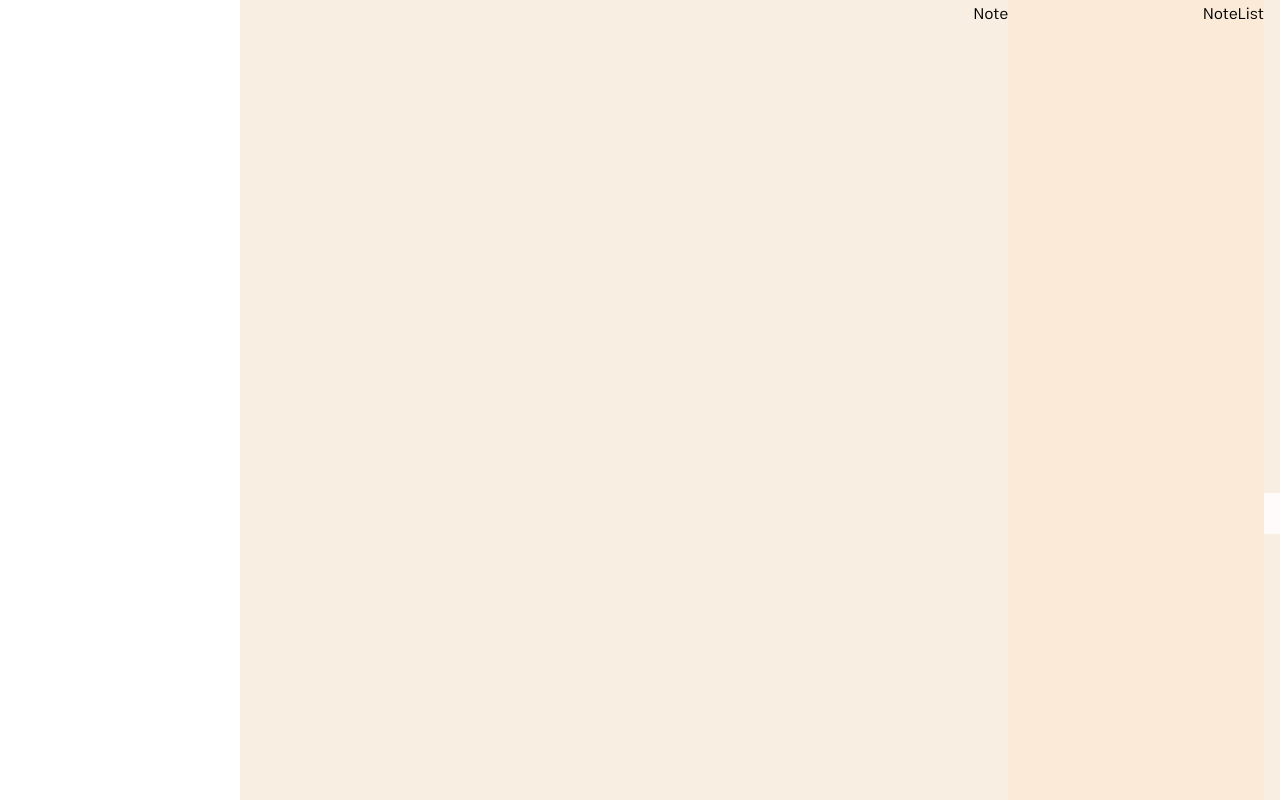
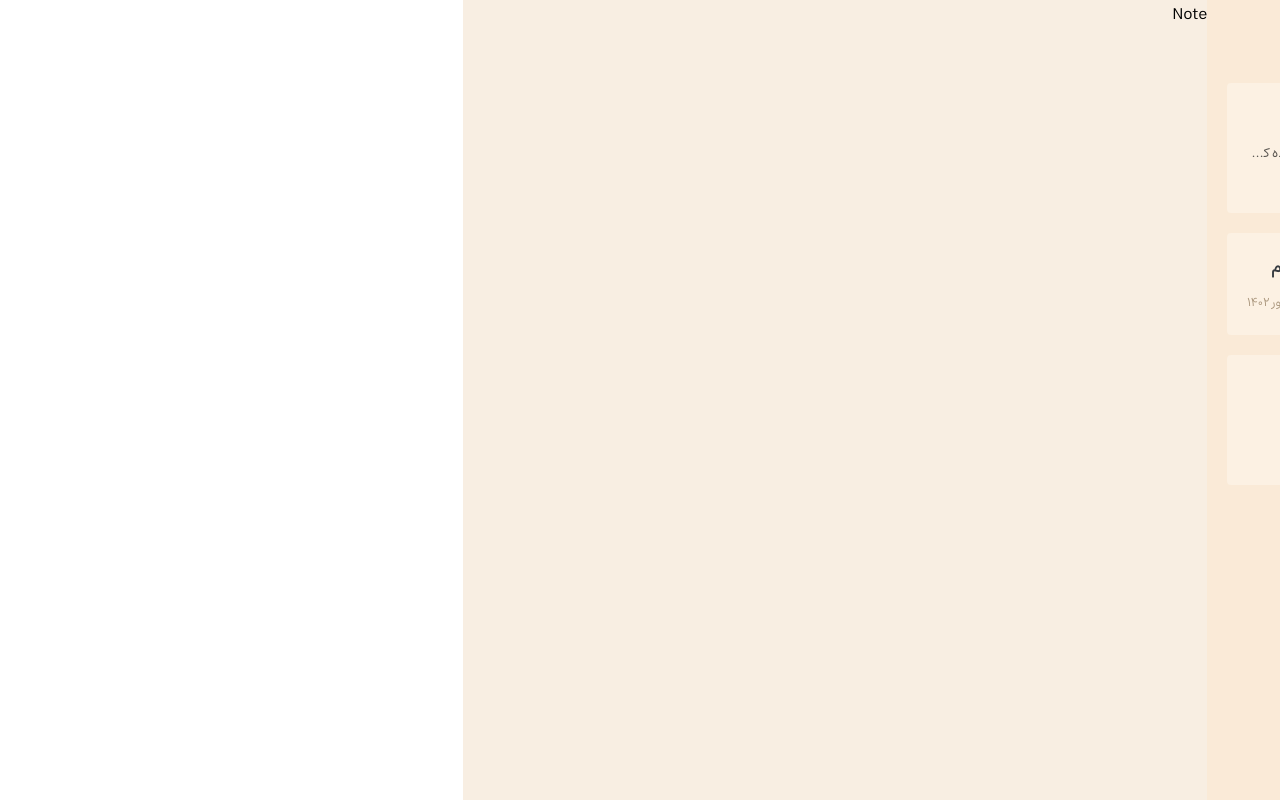
Before and after one commit to soltanipoor/noted, a React (Vite) app: page / in a window 1280 px wide. Built offline with nearby package versions, Linux system fonts and the light colour scheme.

Commit message:
feat: note list

```diff
--- /dev/null
+++ b/src/components/NoteList/NoteCard.jsx
@@ -0,0 +1,18 @@
+import { useState } from "react";
+
+function NoteCard({ title, description, date, color, selected, onClick }) {
+  const style = {
+    borderColor: color,
+    backgroundColor: selected ? "white" : "#fcf1e3",
+  };
+
+  return (
+    <div className="note-card" style={style} onClick={onClick}>
+      <div className="note-card__title">{title}</div>
+      <div className="note-card__description">{description}</div>
+      <div className="note-card__date">{date}</div>
+    </div>
+  );
+}
+
+export default NoteCard;
--- a/src/components/NoteList/NoteList.css
+++ b/src/components/NoteList/NoteList.css
@@ -1,4 +1,60 @@
 #note-list {
-    flex-basis: 20%;
-    background-color: #FAEAD7;
+  flex-basis: 20%;
+  background-color: #faead7;
+  padding: 0 20px;
+  display: flex;
+  flex-direction: column;
+  gap: 20px;
 }
+
+.note-list-title {
+  color: var(--gray-700, #363b40);
+  font-size: 20px;
+  font-style: normal;
+  font-weight: 600;
+  line-height: 30px;
+}
+
+.note-card {
+  background: #fcf1e3;
+  display: flex;
+  flex-wrap: wrap;
+  gap: 10px;
+  padding: 20px;
+  border-radius: 4px;
+  align-items: center;
+  border-right: 4px solid #4c86a8;
+  justify-content: space-between;
+}
+
+.note-card__title {
+  flex-basis: 100%;
+  color: var(--gray-700, #363b40);
+  text-align: right;
+  font-size: 16px;
+  font-style: normal;
+  font-weight: 600;
+  line-height: 28px; /* 175% */
+}
+
+.note-card__description {
+  /* flex-grow: 1; */
+  overflow: hidden;
+  white-space: nowrap;
+  max-width: 200px;
+  color: var(--gray-500, #595550);
+  text-align: right;
+  text-overflow: ellipsis;
+  font-size: 14px;
+  font-style: normal;
+  font-weight: 400;
+  line-height: normal;
+}
+
+.note-card__date {
+  color: #a9957b;
+  font-size: 12px;
+  font-style: normal;
+  font-weight: 400;
+  line-height: 18px; /* 150% */
+}
--- a/src/components/NoteList/index.jsx
+++ b/src/components/NoteList/index.jsx
@@ -1,9 +1,54 @@
-import './NoteList.css'
+import { useState } from "react";
+import NoteCard from "./NoteCard";
+import "./NoteList.css";
+
+const notes = [
+  {
+    id: 1,
+    title: "خلاصه جلسه ۱۲ صد کدرز",
+    description:
+      "دیزاین یه ماشین حساب رو پیاده کردیم و اومدیم لاجیک ماشین حساب رو با eval انجام دادیم",
+    date: "۱۸ شهریور ۱۴۰۲",
+    color: "#4C86A8",
+  },
+  {
+    id: 2,
+    title: "کتاب‌هایی که می‌خوام بخونم",
+    description: "برادران کارامازوف ...",
+    date: "۱ شهریور ۱۴۰۲",
+    color: "#38A3A5",
+  },
+  {
+    id: 3,
+    title: "هدف من برای سال جدید",
+    description: "اولین هدفم اینه که بتونم ...",
+    date: "۲ فروردین ۱۴۰۲",
+    color: "#8377D1",
+  },
+];
 
 function NoteList() {
+  const [selected, setSelected] = useState(null);
+
+  // const handleClick = (note) => {
+  //   setSelected(note.id);
+  // };
+
   return (
-    <div id="note-list">NoteList</div>
-  )
+    <div id="note-list">
+      <h2 className="note-list-title">همه یادداشت‌ها</h2>
+      {notes.map((note) => {
+        return (
+          <NoteCard
+            key={note.id}
+            selected={note.id === selected}
+            onClick={() => setSelected(note.id)}
+            {...note}
+          />
+        );
+      })}
+    </div>
+  );
 }
 
-export default NoteList
+export default NoteList;
```
